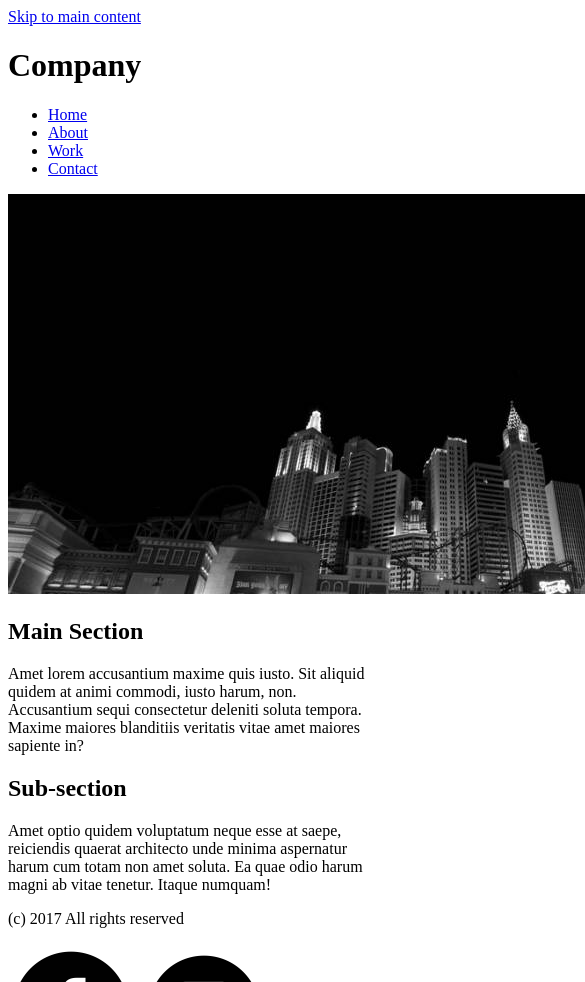
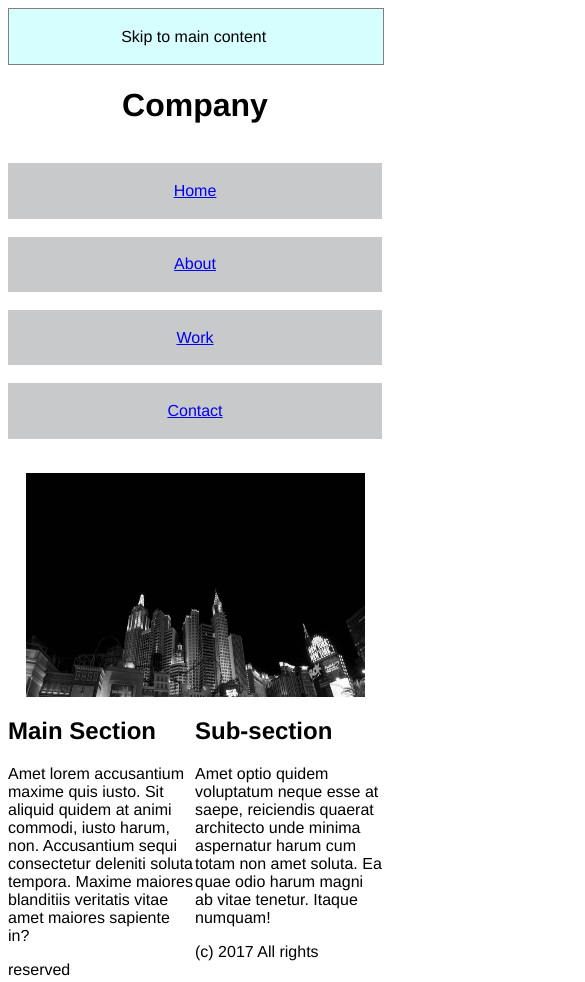
Before and after one commit to nathanielsiddall/codeup-web-exercises, a plain HTML site: page media-queries.html in a window 390 px wide. Shown: the top 982 px of the page, 585 px wide, since content can reach past the window. Drawn offline with Linux system fonts and the light colour scheme.

Commit message:
worked on mobile version;
added and styled skip to main content link;

styled out the nav links;

```diff
--- a/css/media-queries.css
+++ b/css/media-queries.css
@@ -45,8 +45,65 @@
         position: relative;
         float: right;
     }
+}
 
+/**********************************************************************/
+body {
+    font-family: Helvetica, Tahoma, sans-serif;
+}
+.alert-info-hidden-on-desktop {
+    width: 100%;
+    padding: 5% 0 5% 0;
+    background-color: #D6FEFE;
+    border: 1px solid grey;
 
+}
+.alert-info-hidden-on-desktop>a {
+    margin-left: 30%;
+    text-decoration: none;
+    color: #000;
+}
+h1 {
+    text-align: center;
 
 
 }
+.nav-links {
+    text-align: center;
+    padding: 0;
+    white-space: pre-line;
+
+}
+
+.nav-links>li {
+    list-style-type: none;
+    padding: 5% 0 5% 0;
+
+    background-color: #C8C9CB;
+}
+.header-img {
+    position: relative;
+    clear: both;
+}
+.header-img>img {
+    display: block;
+    margin-left: auto;
+    margin-right: auto;
+    height: 224px;
+    width: 339px;
+}
+.main {
+    float: left;
+    width: 50%;
+}
+.sub-section {
+    float: left;
+    width: 50%;
+}
+footer>p {
+
+}
+#social-media-links {
+    position: relative;
+    float: right;
+}
```
